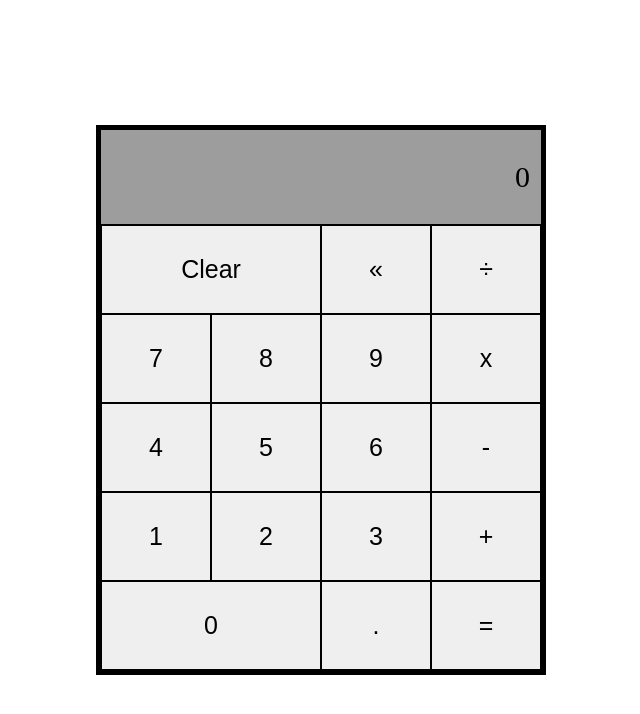
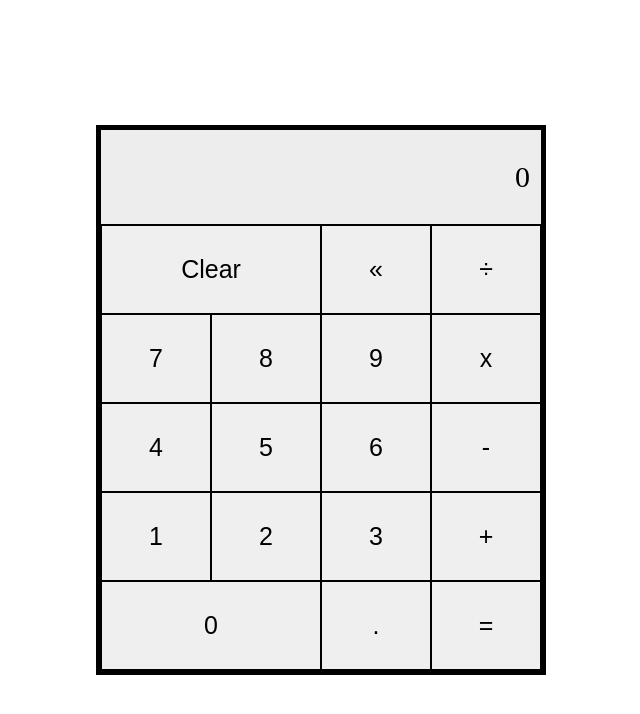
Before and after one commit to xoz5/odin-calculator, a plain HTML site: page index.html in a window 1280 px wide. Shown: the whole page, without its empty margins (319-959 px from the left). Drawn offline with Linux system fonts and the light colour scheme.

Commit message:
Change display background to lighter gray

```diff
--- a/style.css
+++ b/style.css
@@ -27,7 +27,7 @@ body {
 .display {
     height: 95px;
     border-bottom: 1px solid;
-    background-color: #9d9d9d;
+    background-color: #ededed;
     display: flex;
 }
 
```
